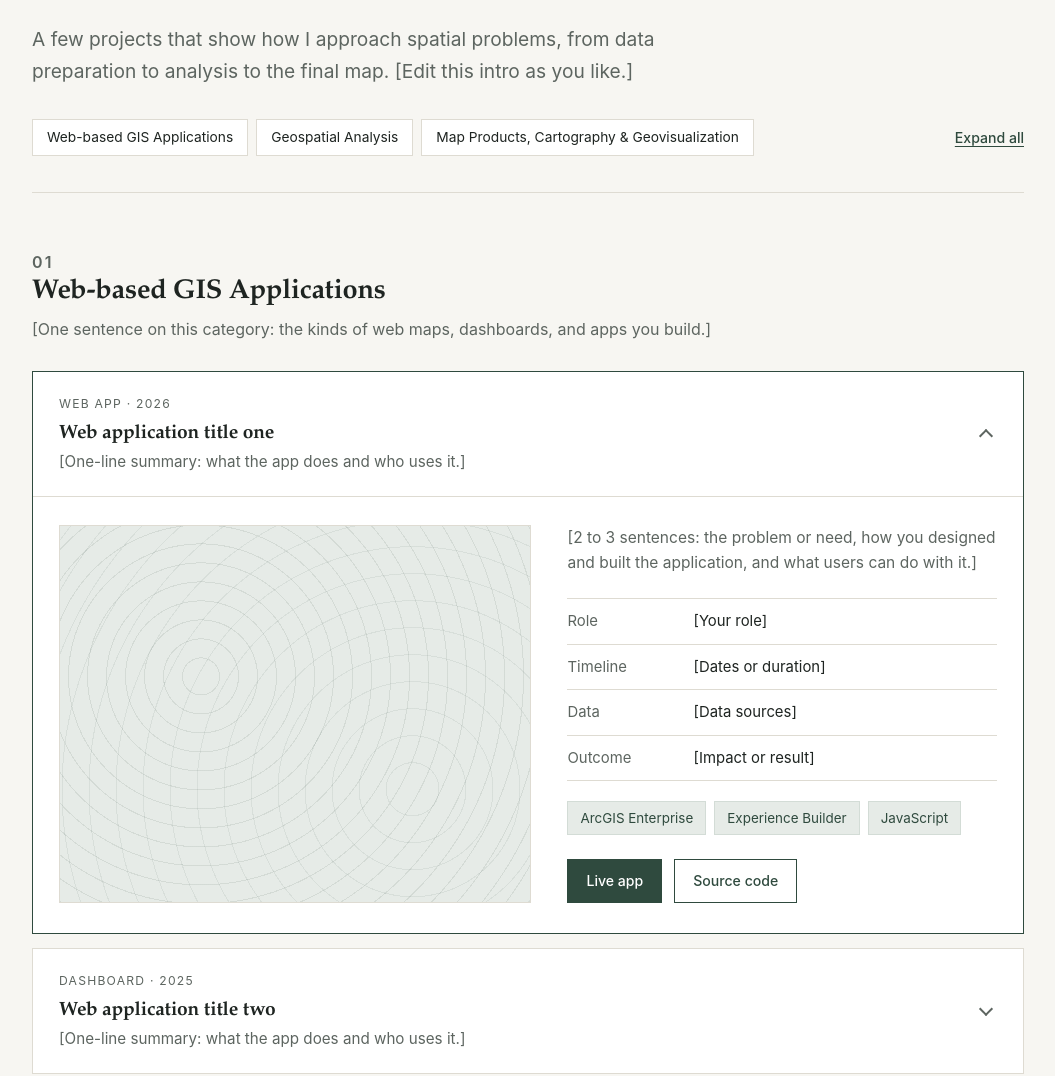
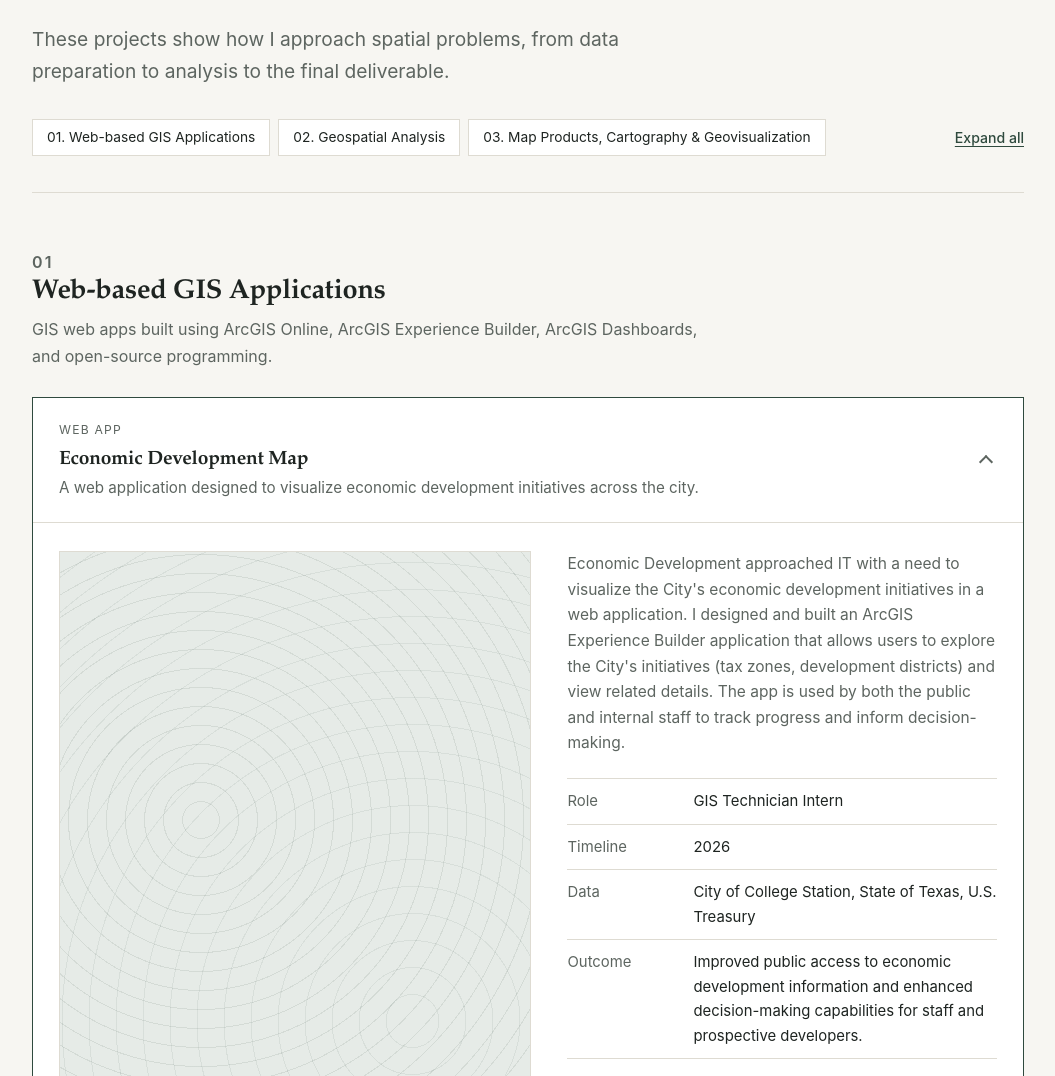
Before and after one commit to alex-beane/alex-beane.github.io, a plain HTML site: page portfolio.html in a window 1280 px wide. Shown: the part 246-1322 px from the top of the page, without its empty margins (112-1167 px from the left). Drawn offline with Linux system fonts and the light colour scheme.

Commit message:
began portfolio input

```diff
--- a/portfolio.html
+++ b/portfolio.html
@@ -33,8 +33,8 @@
         <p class="eyebrow">Portfolio</p>
         <h1>Selected projects</h1>
         <p class="lede">
-          A few projects that show how I approach spatial problems, from data
-          preparation to analysis to the final map. [Edit this intro as you like.]
+          These projects show how I approach spatial problems, from data
+          preparation to analysis to the final deliverable.
         </p>
       </div>
     </div>
@@ -43,9 +43,9 @@
 
       <div class="portfolio-tools">
         <ul class="jump-links" aria-label="Project categories">
-          <li><a href="#web-gis">Web-based GIS Applications</a></li>
-          <li><a href="#analysis">Geospatial Analysis</a></li>
-          <li><a href="#cartography">Map Products, Cartography &amp; Geovisualization</a></li>
+          <li><a href="#web-gis">01. Web-based GIS Applications</a></li>
+          <li><a href="#analysis">02. Geospatial Analysis</a></li>
+          <li><a href="#cartography">03. Map Products, Cartography &amp; Geovisualization</a></li>
         </ul>
         <button class="text-btn" type="button" id="toggle-all">Expand all</button>
       </div>
@@ -68,7 +68,7 @@
         <div class="category-head">
           <p class="eyebrow">01</p>
           <h2>Web-based GIS Applications</h2>
-          <p>[One sentence on this category: the kinds of web maps, dashboards, and apps you build.]</p>
+          <p>GIS web apps built using ArcGIS Online, ArcGIS Experience Builder, ArcGIS Dashboards, and open-source programming.</p>
         </div>
 
         <div class="panel-list">
@@ -76,9 +76,9 @@
           <details class="panel" id="web-gis-1" open>
             <summary>
               <div class="panel-head">
-                <p class="panel-meta">Web app &middot; 2026</p>
-                <h3>Web application title one</h3>
-                <p class="panel-summary">[One-line summary: what the app does and who uses it.]</p>
+                <p class="panel-meta">Web app</p>
+                <h3>Economic Development Map</h3>
+                <p class="panel-summary">A web application designed to visualize economic development initiatives across the city.</p>
               </div>
               <span class="chevron" aria-hidden="true"></span>
             </summary>
@@ -86,23 +86,21 @@
               <div class="thumb" role="img" aria-label="Placeholder for project screenshot"></div>
               <div class="panel-text">
                 <p>
-                  [2 to 3 sentences: the problem or need, how you designed and built the
-                  application, and what users can do with it.]
+                  Economic Development approached IT with a need to visualize the City's economic development initiatives in a web application. I designed and built an ArcGIS Experience Builder application that allows users to explore the City's initiatives (tax zones, development districts) and view related details. The app is used by both the public and internal staff to track progress and inform decision-making.
                 </p>
                 <dl class="detail-list">
-                  <div><dt>Role</dt><dd>[Your role]</dd></div>
-                  <div><dt>Timeline</dt><dd>[Dates or duration]</dd></div>
-                  <div><dt>Data</dt><dd>[Data sources]</dd></div>
-                  <div><dt>Outcome</dt><dd>[Impact or result]</dd></div>
+                  <div><dt>Role</dt><dd>GIS Technician Intern</dd></div>
+                  <div><dt>Timeline</dt><dd>2026</dd></div>
+                  <div><dt>Data</dt><dd>City of College Station, State of Texas, U.S. Treasury</dd></div>
+                  <div><dt>Outcome</dt><dd>Improved public access to economic development information and enhanced decision-making capabilities for staff and prospective developers.</dd></div>
                 </dl>
                 <ul class="tags">
                   <li>ArcGIS Enterprise</li>
                   <li>Experience Builder</li>
-                  <li>JavaScript</li>
+                  <li>Commercial Datasets</li>
                 </ul>
                 <div class="panel-links">
-                  <a class="btn" href="#">Live app</a>
-                  <a class="btn ghost" href="#">Source code</a>
+                  <a class="btn" href="https://experience.arcgis.com/experience/55b46648610e44c8bf11fb469d649dfe/page/Main">Live app</a>
                 </div>
               </div>
             </div>
@@ -111,7 +109,7 @@
           <details class="panel" id="web-gis-2">
             <summary>
               <div class="panel-head">
-                <p class="panel-meta">Dashboard &middot; 2025</p>
+                <p class="panel-meta">Dashboard</p>
                 <h3>Web application title two</h3>
                 <p class="panel-summary">[One-line summary: what the app does and who uses it.]</p>
               </div>
@@ -158,7 +156,7 @@
           <details class="panel" id="analysis-1">
             <summary>
               <div class="panel-head">
-                <p class="panel-meta">Spatial analysis &middot; 2026</p>
+                <p class="panel-meta">Spatial analysis</p>
                 <h3>Analysis project title one</h3>
                 <p class="panel-summary">[One-line summary: the question you answered and the main finding.]</p>
               </div>
@@ -192,7 +190,7 @@
           <details class="panel" id="analysis-2">
             <summary>
               <div class="panel-head">
-                <p class="panel-meta">Remote sensing &middot; 2025</p>
+                <p class="panel-meta">Remote sensing</p>
                 <h3>Analysis project title two</h3>
                 <p class="panel-summary">[One-line summary: the question you answered and the main finding.]</p>
               </div>
@@ -239,7 +237,7 @@
           <details class="panel" id="cartography-1">
             <summary>
               <div class="panel-head">
-                <p class="panel-meta">Cartography &middot; 2025</p>
+                <p class="panel-meta">Cartography</p>
                 <h3>Map product title one</h3>
                 <p class="panel-summary">[One-line summary: the audience and the message of the map.]</p>
               </div>
@@ -273,7 +271,7 @@
           <details class="panel" id="cartography-2">
             <summary>
               <div class="panel-head">
-                <p class="panel-meta">Geovisualization &middot; 2025</p>
+                <p class="panel-meta">Geovisualization</p>
                 <h3>Map product title two</h3>
                 <p class="panel-summary">[One-line summary: the audience and the message of the visualization.]</p>
               </div>
```
